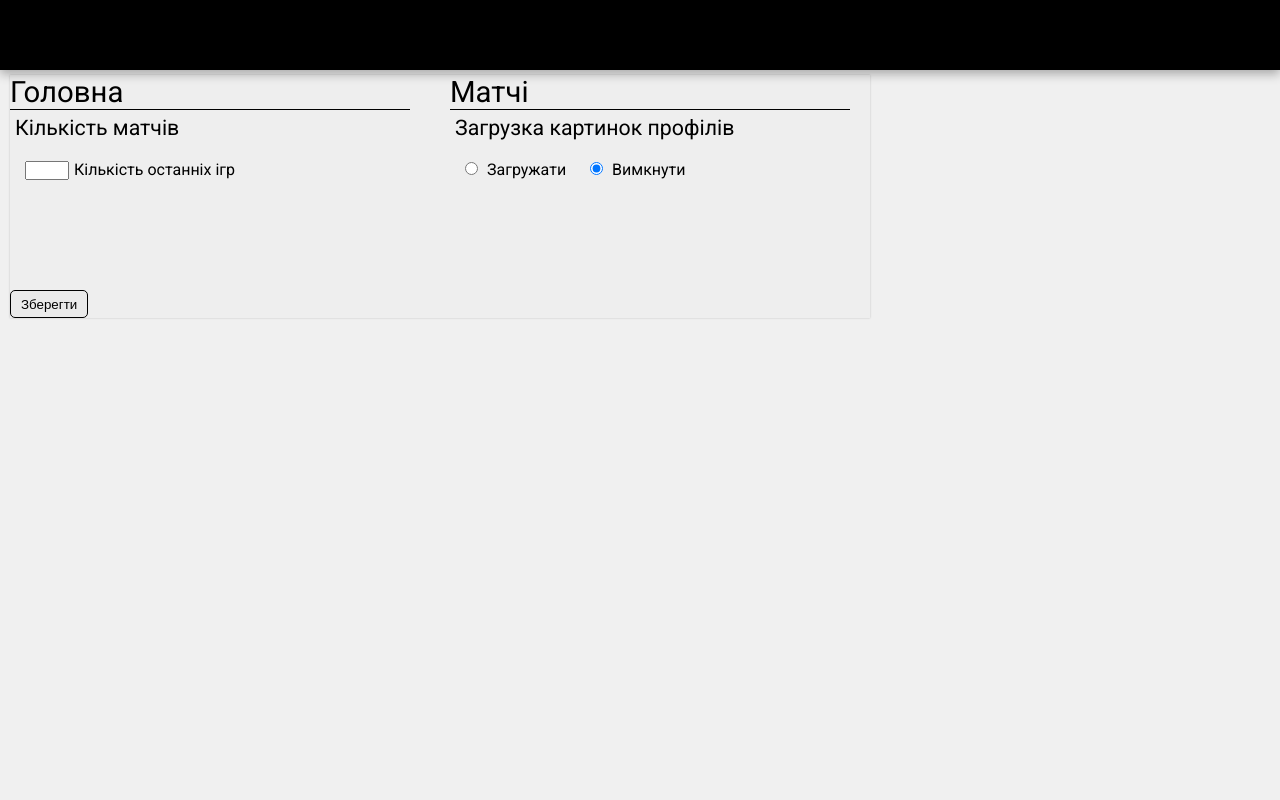
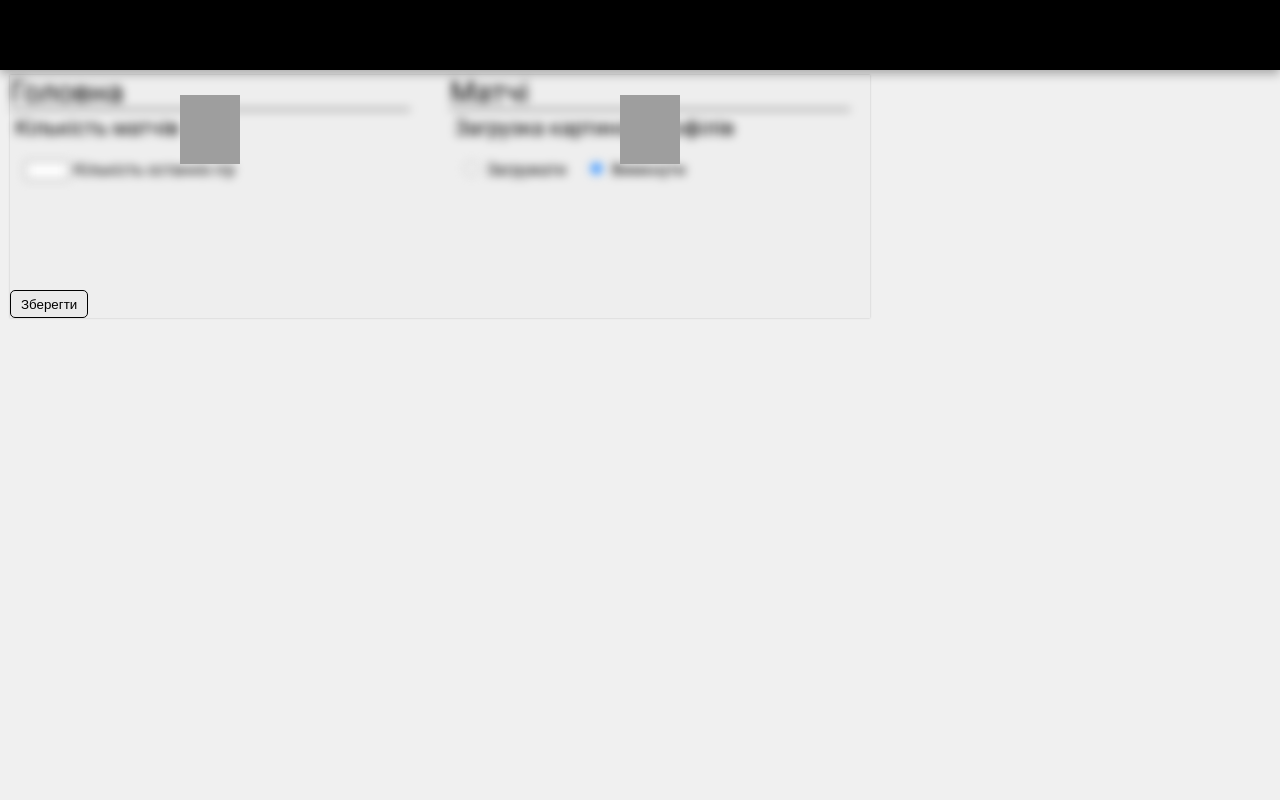
Before and after one commit to stargame25/CSGOApi, a Flask app: template templates/settings.html in a window 1280 px wide. Run offline with Flask 2, Linux system fonts and the light colour scheme; the template is opened without the code that fills it, so the values that code supplies are empty; grey boxes are pictures that could not be loaded.

Commit message:
Version: 0.7.8
Added more flexable design for users
Fixed settings post data being not stripped
Fixed some language errors
Fixed Threading bug when thread is crashed and not finished

```diff
--- a/main.py
+++ b/main.py
@@ -54,8 +54,12 @@
             self.finished = True
 
     def run(self):
-        if self.method:
-            self.method()
+        try:
+            if self.method:
+                self.method()
+        except Exception as e:
+            print("Error occurred in user-thread. User: " + str(self.username))
+            logg(str(traceback.format_exc()))
         self.finished = True
 
 
@@ -96,14 +100,14 @@
 
 config_name = "config.ini"
 settings_template_name = "settings_template.ini"
-settings_permission_name = "settings_permission.ini"
+settings_permissions_name = "settings_permissions.ini"
 settings_limitations_name = "settings_limitations.ini"
 teams = ['terrorists', 'counter-terrorists']
 
 # --------------------IMPORTANT--------------------#
 config_ini = get_config(config_name, config_types[0])
 settings_template = get_config(settings_template_name, config_types[1])
-settings_permission = get_config(settings_permission_name, config_types[2])
+settings_permissions = get_config(settings_permissions_name, config_types[2])
 settings_limitations = get_config(settings_limitations_name, config_types[3])
 app_section = config_ini.get("APP") if config_ini.get("APP") else {}
 api_section = config_ini.get("API") if config_ini.get("API") else {}
@@ -224,24 +228,22 @@
 @login_required
 def settings_view():
     if request.method == 'POST':
-        data = dict(request.get_json())
+        data = request.get_json()
         for category in data.keys():
-            if settings_permission['settings'][category]:
-                for key in data[category]:
+            if settings_permissions['settings'].get(category):
+                for key in data[category].keys():
                     if key in settings_limitations.keys():
                         if isinstance(data[category][key], int):
                             if data[category][key] >= settings_limitations[key]['min'] and \
                                     data[category][key] <= settings_limitations[key]['max']:
                                 users[current_user.username]['settings'][category][key] = data[category][key]
                     elif isinstance(data[category][key], bool):
-                        if data[category][key] == "on":
-                            users[current_user.username]['settings'][category][key] = True
-                        else:
-                            users[current_user.username]['settings'][category][key] = False
+                        users[current_user.username]['settings'][category][key] = bool(data[category][key])
                     else:
                         users[current_user.username]['settings'][category][key] = data[category][key]
     return render_template("settings.html", **generate_default(current_user.api.me), settings=current_user.settings,
-                           loading_status=generate_loading_status('settings', users[current_user.username]['task']))
+                           loading_status=generate_loading_status('settings', users[current_user.username]['task']),
+                           permissions=settings_permissions['settings'])
 
 
 @app.route(sitemap['login'], methods=['POST', 'GET'])
--- a/static/css/settings.css
+++ b/static/css/settings.css
@@ -80,3 +80,19 @@
 .sectionTab {
     margin-left: 5px;
 }
+
+.locked > * {
+    filter: blur(5px);
+}
+
+.lock{
+    background-image: url(../img/lock.png);
+    background-size: 60px 69px;
+    width: 60px;
+    height: 69px;
+    position: absolute;
+    z-index: 1;
+    filter: blur(0px) !important;
+    margin-left: 170px;
+    margin-top: 20px;
+}
--- a/static/css/style.css
+++ b/static/css/style.css
@@ -90,7 +90,7 @@
 
 #main {
     padding-top: 10px;
-    padding-left: 270px;
+    padding-left: 230px;
     width: auto;
     height: auto;
 }
@@ -115,9 +115,6 @@
     background-color: #dcdcdc21;
     box-shadow: rgba(0, 0, 0, 0.2) 0 0 2px;
     margin-bottom: 20px;
-}
-
-#content > div:not(:last-child) {
     margin-right: 20px;
 }
 
--- a/static/js/settings.js
+++ b/static/js/settings.js
@@ -6,11 +6,11 @@
         let data = serialize(category.querySelectorAll("[name]:not(meta)"));
         let temp = {};
         for(let key in data){
-            temp[key] = data[key]
+            temp[key] = data[key];
         }
-        form[category.className.replace("Section", "")] = temp;
+        form[category.className.replace("Section", "").trim()] = temp;
     });
-    console.log(JSON.stringify(form))
+    console.log(JSON.stringify(form));
     xhr.open('POST', '/settings');
     xhr.onload = function() {
         if (xhr.status === 200) {
@@ -26,7 +26,7 @@
     const typeList = {};
     const names = [...new Set([].map.call(nodeList, function(item){
         typeList[item.name] = item.type;
-        return item.name;
+        return item.name.trim();
     }))];
     names.forEach(name => {
         if(typeList[name] === 'radio'){
@@ -51,7 +51,7 @@
             let arrayValue = [].filter.call(nodeList, item => item.name === name);
             arrayValue.forEach(item => {
                 if(isNaN(Number(item.value))){
-                    result[name] = item.value;
+                    result[name] = item.value.trim();
                 } else {
                     result[name] = Number(item.value);
                 }
--- a/templates/settings.html
+++ b/templates/settings.html
@@ -10,7 +10,10 @@
 {% block content %}
     <div class="container">
         <div class="settingSection">
-            <div class="homeSection">
+            <div class="homeSection {{ "" if permissions['home'] else "locked" }}">
+                {% if not permissions['home'] %}
+                    <div class="lock"></div>
+                {% endif %}
                 <div class="sectionTitle"><span>Головна</span></div>
                 <div class="sectionTab">
                     <div><span class="settingsTitle">Кількість матчів</span></div>
@@ -21,7 +24,10 @@
                     </div>
                 </div>
             </div>
-            <div class="gamesSection">
+            <div class="gamesSection {{ "" if permissions['games'] else "locked" }}">
+                {% if not permissions['games'] %}
+                    <div class="lock"></div>
+                {% endif %}
                 <div class="sectionTitle"><span>Матчі</span></div>
                 <div class="sectionTab">
                     <div><span class="settingsTitle">Загрузка картинок профілів</span></div>
--- a/tools.py
+++ b/tools.py
@@ -31,7 +31,7 @@
     'settings': {}
 }
 
-settings_permission = {
+settings_permissions = {
     'settings': {
         'home': True,
         'games': True
@@ -92,7 +92,7 @@
             elif type == config_types[1]:
                 generate_config(config_name, settings_template)
             elif type == config_types[2]:
-                generate_config(config_name, settings_permission)
+                generate_config(config_name, settings_permissions)
             elif type == config_types[3]:
                 generate_config(config_name, settings_limitations)
             return get_config(config_name, type)
```
Also changed, not shown: static/css/games.css (+10 -0 lines), static/css/home.css (+7 -0 lines), templates/games.html (+6 -2 lines), templates/home.html (+11 -4 lines).
